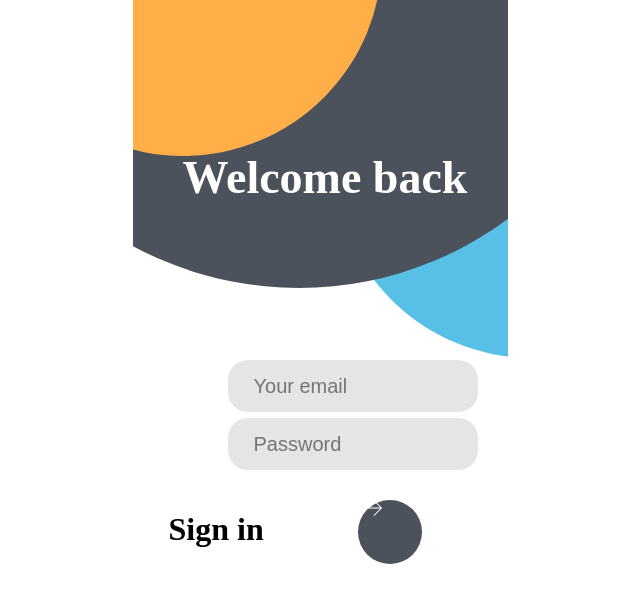
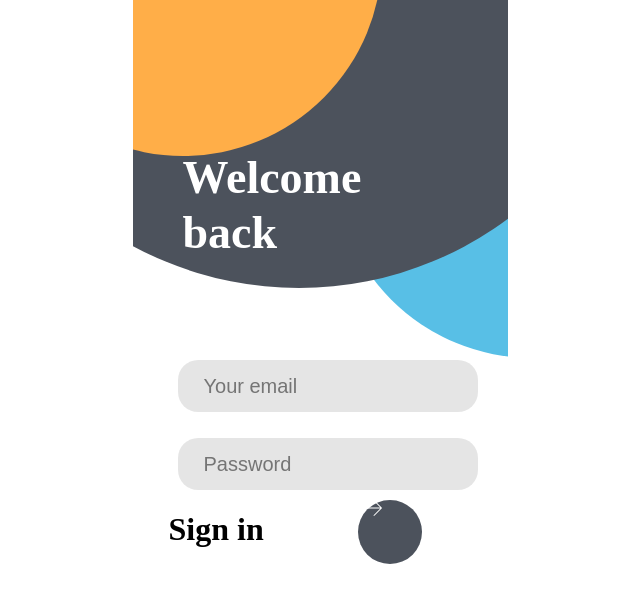
Before and after one commit to anonscodex/firstproject, a plain HTML site: page index.html in a window 1280 px wide. Shown: the whole page, without its empty margins (320-960 px from the left). Drawn offline with Linux system fonts and the light colour scheme.

Commit message:
new modification

```diff
--- a/index.html
+++ b/index.html
@@ -13,7 +13,7 @@
             <div class="circlea"></div>
             <div class="circleb"></div>
             <div class="circlec"></div>
-            <h1 class="welc">Welcome back</h1>
+            <h1 class="welc">Welcome </br>back</h1>
         </header>
 
         <input class="mail" placeholder="Your email">
--- a/style.css
+++ b/style.css
@@ -12,6 +12,7 @@
     overflow: hidden;
     padding:360px 100px;
     margin:auto;
+
 }
 
 
@@ -67,7 +68,7 @@
 .mail{
     background: rgba(0, 0, 0, 0.1);
     position: absolute;
-    width: 250px;
+    width: 80%;
     height: 30px;
     border-radius: 20px;
     border:none;
@@ -79,14 +80,14 @@
 .pass{
     background: rgba(0, 0, 0, 0.1);
     position: absolute;
-    width: 250px;
+    width: 80%;
     height: 30px;
     right: 30px;
     border-radius: 20px;
     border:none;
     font-size: 20px;
     padding:26px;
-    bottom:250px;
+    bottom:230px;
 
 
 }
```
